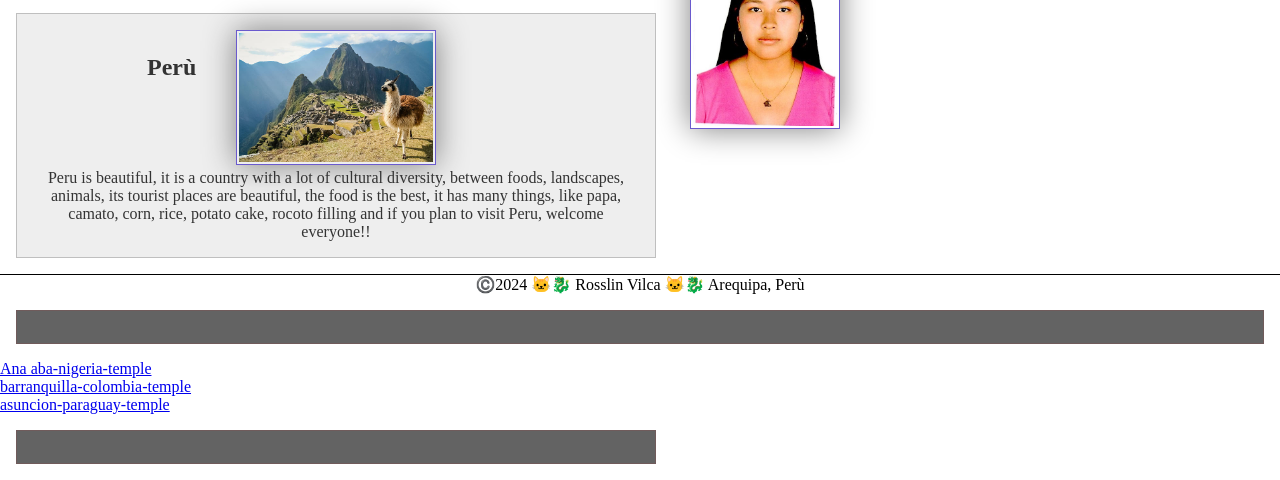
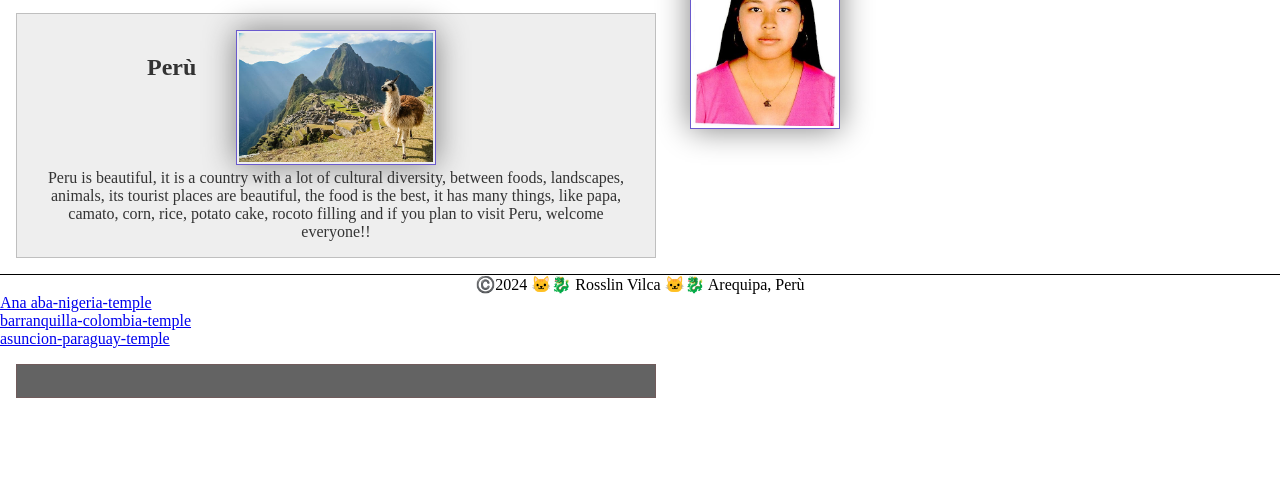
Before and after one commit to RosslinVilca/wdd130, a plain HTML site: page index.html in a window 1280 px wide. Shown: the part 368-848 px from the top of the page. After the commit the page ends 800 px from the top, so only its background shows below. Drawn offline with Linux system fonts and the light colour scheme.

Commit message:
Hbibhjib nik

```diff
--- a/index.html
+++ b/index.html
@@ -44,7 +44,6 @@
  <!--
  20/06/24
  -->
- <ul class="box"></ul>
    <ul>
     <li> <a href="https://www.churchofjesuschrist.org/temples/details/aba-nigeria-temple" target="_blank"> Ana aba-nigeria-temple</a></li>
     <li> <a href="https://www.churchofjesuschrist.org/temples/details/barranquilla-colombia-temple" target="_blank"> barranquilla-colombia-temple </a></li>
```
